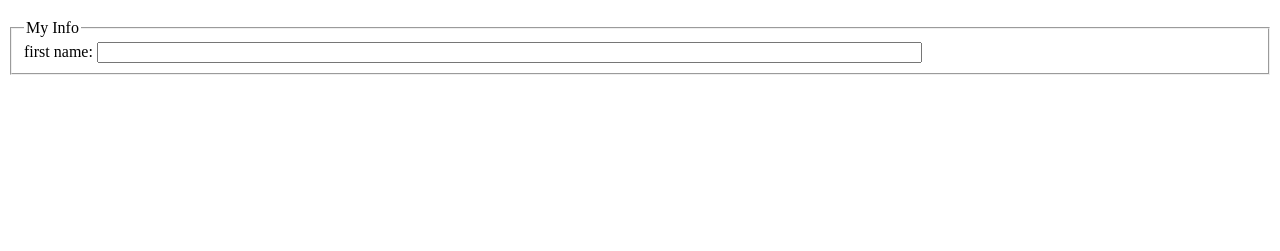
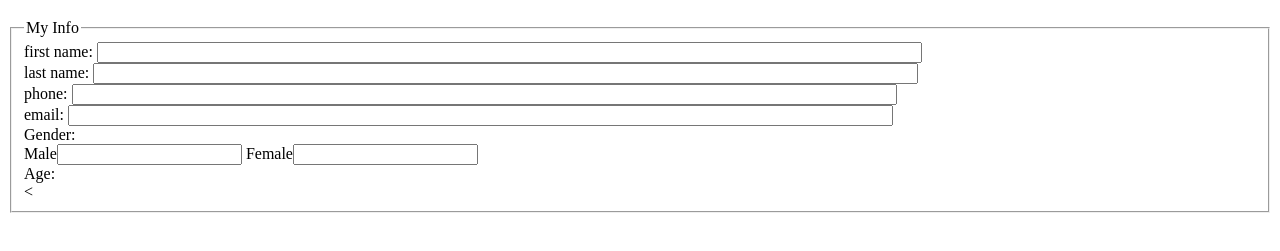
Before and after one commit to hzeng9/itmd361-lab4, a plain HTML site: page index.html in a window 1280 px wide. Shown: the part 61-312 px from the top of the page. Drawn offline with Linux system fonts and the light colour scheme.

Commit message:
finished up "my info" section of the form

```diff
--- a/index.html
+++ b/index.html
@@ -10,6 +10,16 @@
         <fieldset>
             <legend>My Info</legend>
             <div><label>first name: <input size="100" type="text" name="first_name_field"></label></div>
+            <div><label>last name: <input size="100" type="text" name="last_name_field"></label></div>
+            <div><label>phone: <input size="100" type="text" name="phone_field"></label></div>
+            <div><label>email: <input size="100" type="text" name="email_field"></label></div>
+            <div>Gender: </div>
+            <div>
+                <label>Male<input></label>
+                <label>Female<input></label>
+            </div>
+            <div>Age: </div>
+            <
         </fieldset>
 </body>
 </html>
```
